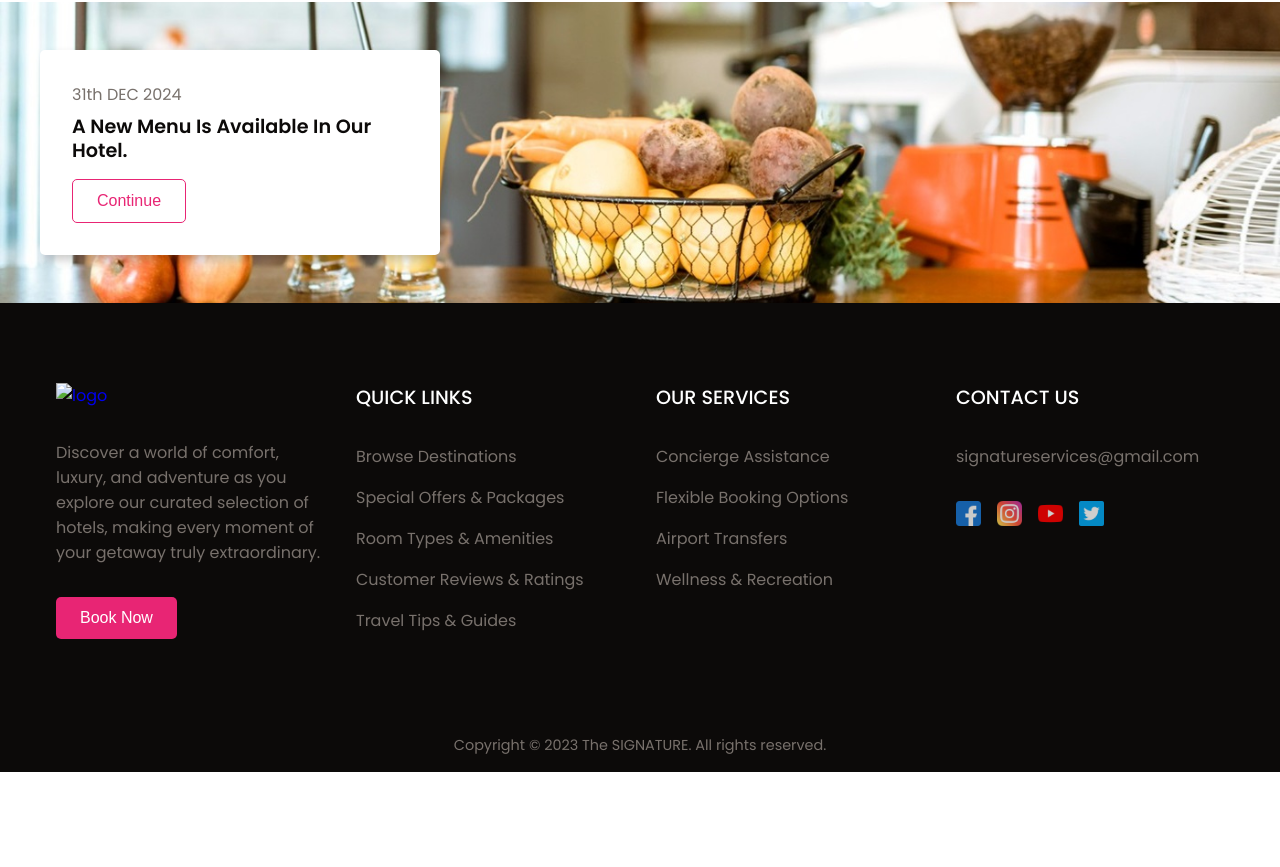
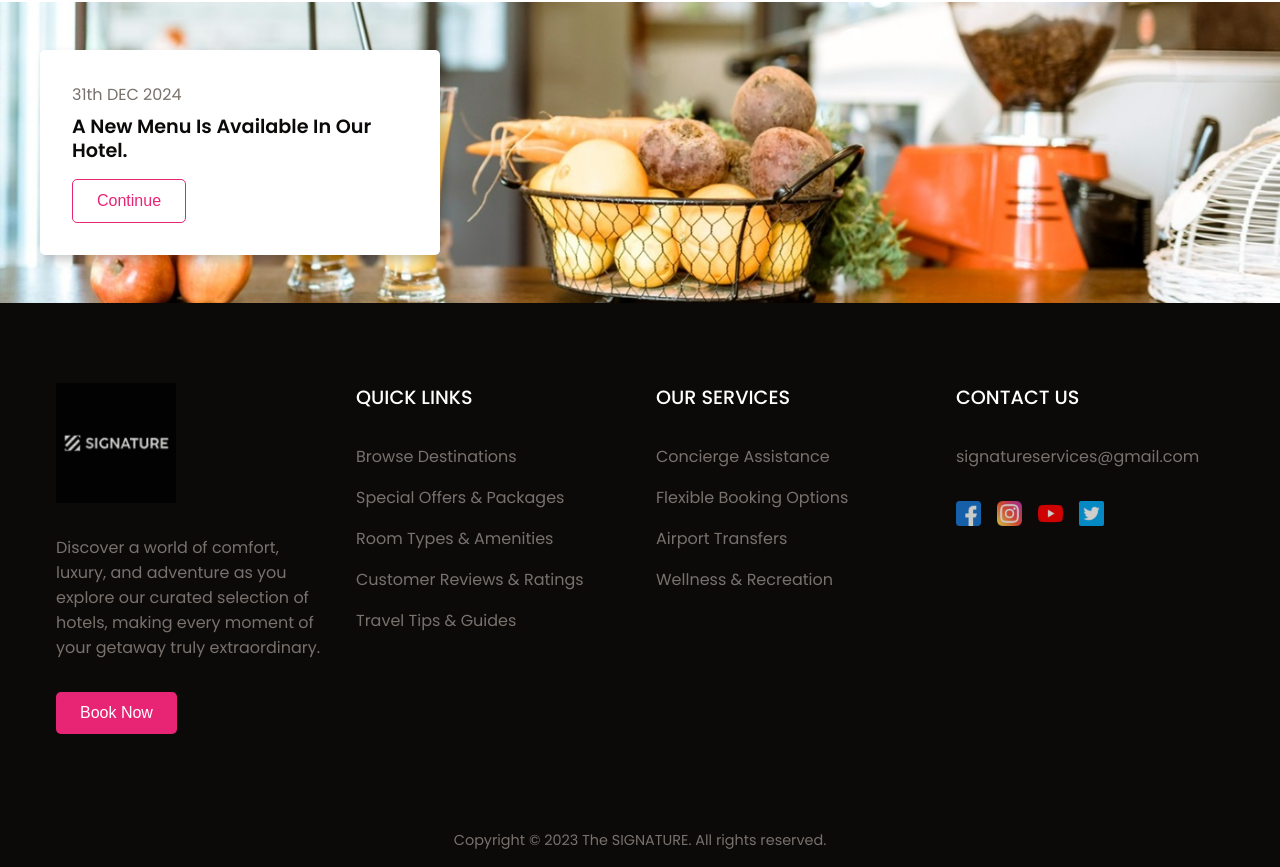
Before and after one commit to kesava86/Hotel_Booking, a plain HTML site: page index.html in a window 1280 px wide. Shown: the part 3276-4143 px from the top of the page. Before the commit the page ends 4048 px from the top, so only its background shows below. Drawn offline with nearby package versions, Linux system fonts and the light colour scheme.

Commit message:
final commit

```diff
--- a/index.html
+++ b/index.html
@@ -208,7 +208,7 @@
       <div class="section__container footer__container">
         <div class="footer__col">
           <div class="logo">
-            <a href="#home"><img src="assets/logo.png" alt="logo" /></a>
+            <a href="#home"><img src="assets/WhatsApp Image 2025-01-06 at 17.53.00_8ca6550c.jpg" alt="logo" /></a>
           </div>
           <p class="section__description">
             Discover a world of comfort, luxury, and adventure as you explore
```
Also changed, not shown: assets/WhatsApp Image 2025-01-06 at 17.53.00_8ca6550c.jpg (added).
